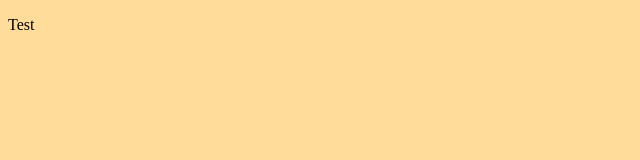
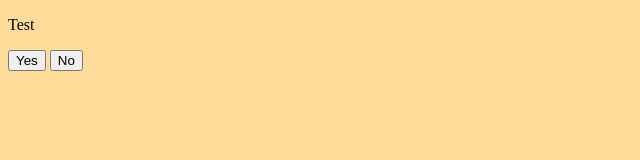
Before and after one commit to hiitsame/hiitsame.github.io, a plain HTML site: page index.html in a window 1280 px wide. Shown: the whole page, without its empty margins (0-640 px from the left). Drawn offline with Linux system fonts and the light colour scheme.

Commit message:
update 2

```diff
--- a/index.html
+++ b/index.html
@@ -12,10 +12,12 @@
 	</head>
 	<body>
 		<p>Test</p>
-
+		<button id="yesButton">Yes</button>
+		<button id="noButton" onmouseover="runAway()">No</button>
 		<script>
 			function runAway(){
 				//if mouse hovers over button, button moves away
+				console.log("test");
 			}
 		</script>
 	</body>
```
